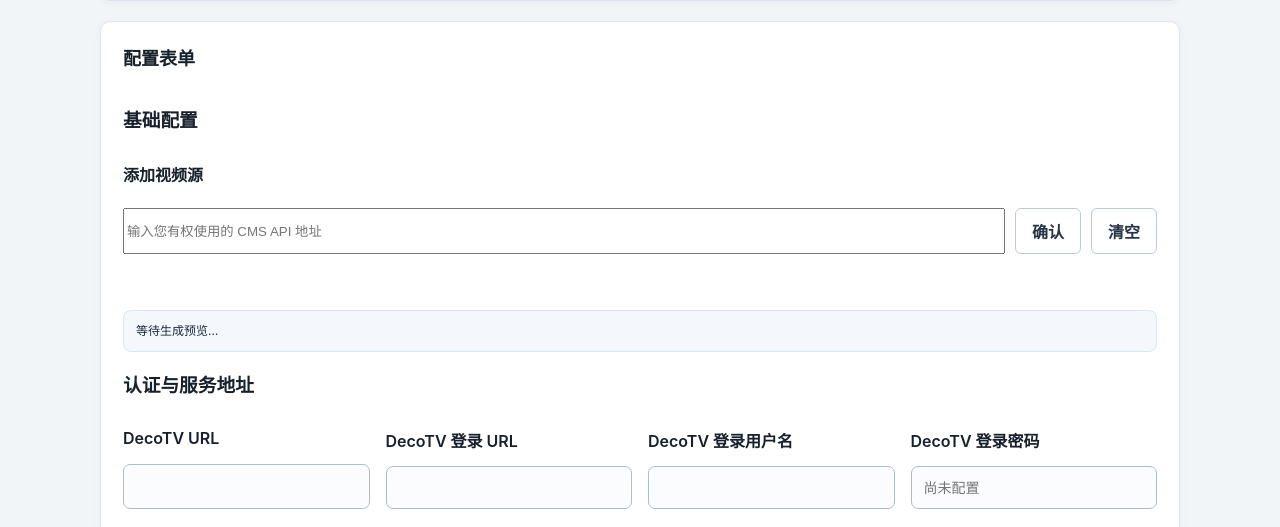
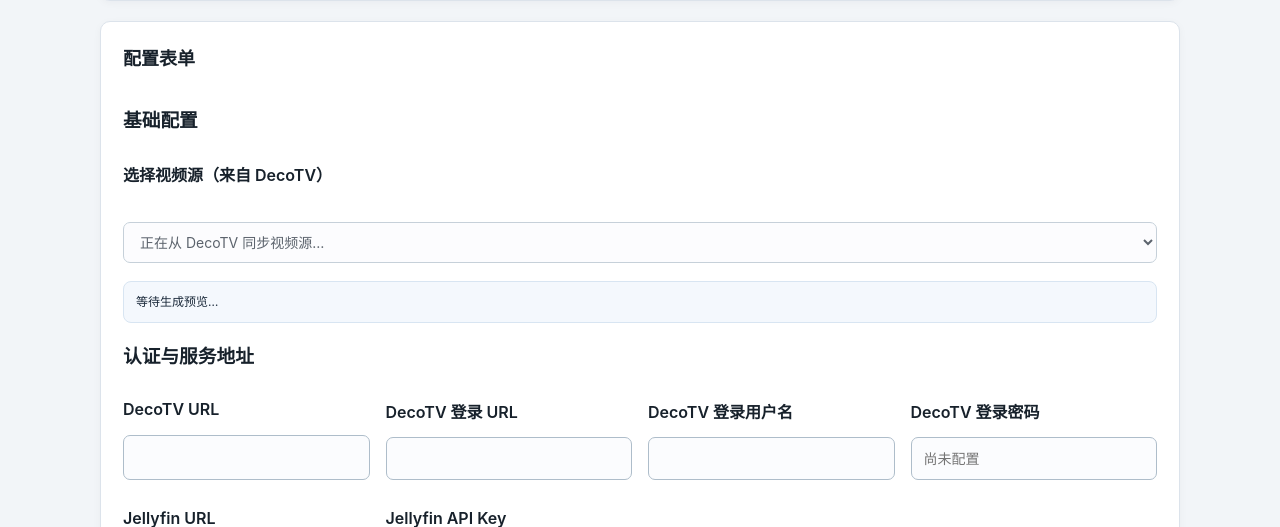
Before and after one commit to catmaple/strm-manager, a Flask app: page / in a window 1280 px wide. Shown: the part 327-854 px from the top of the page. Run offline with Flask 3, Linux system fonts and the light colour scheme; the visitor is signed in with stand-in values (Sample User, id 1); parts of the project's set-up code (start-up, migrations or seed data) failed here and were passed over.

Commit message:
Fetch source from DecoTV

```diff
--- a/app.py
+++ b/app.py
@@ -439,6 +439,54 @@ def discover_sources_from_cms_apis(api_urls):
     return results
 
 
+def fetch_decotv_sources(config):
+    decotv_url = (config.get("decotv") or {}).get("url") or "http://decotv:3000"
+    parsed_url = urllib.parse.urlsplit(decotv_url.strip())
+    if parsed_url.scheme not in {"http", "https"} or not parsed_url.netloc:
+        raise ValueError("DecoTV URL 必须是有效的 HTTP 或 HTTPS 地址")
+    if parsed_url.username or parsed_url.password:
+        raise ValueError("DecoTV URL 不应包含用户名或密码")
+
+    endpoint = urllib.parse.urlunsplit((
+        parsed_url.scheme,
+        parsed_url.netloc,
+        parsed_url.path.rstrip("/") + "/api/admin/config",
+        "",
+        "",
+    ))
+    req = urllib.request.Request(
+        endpoint,
+        headers={"Accept": "application/json", "User-Agent": "STRM-Manager/1.0"},
+    )
+    with urllib.request.urlopen(req, timeout=5) as response:
+        content = response.read(2 * 1024 * 1024 + 1)
+    if len(content) > 2 * 1024 * 1024:
+        raise ValueError("DecoTV 配置响应超过允许大小")
+    payload = json.loads(content)
+    if not isinstance(payload, dict):
+        raise ValueError("DecoTV 配置响应格式无效")
+    app_config = payload.get("Config")
+    source_config = app_config.get("SourceConfig") if isinstance(app_config, dict) else None
+    if not isinstance(source_config, list):
+        raise ValueError("DecoTV 配置中未找到 SourceConfig")
+
+    sources = []
+    seen_apis = set()
+    for item in source_config:
+        if not isinstance(item, dict) or item.get("disabled") is True:
+            continue
+        api = str(item.get("api") or "").strip()
+        api_url = urllib.parse.urlsplit(api)
+        if api_url.scheme not in {"http", "https"} or not api_url.netloc or api in seen_apis:
+            continue
+        name = str(item.get("name") or item.get("key") or api_url.netloc).strip()
+        if not name:
+            name = api_url.netloc
+        sources.append({"name": name, "api": api})
+        seen_apis.add(api)
+    return sources
+
+
 def merge_config(base, overlay):
     if isinstance(base, dict) and isinstance(overlay, dict):
         result = dict(base)
@@ -682,6 +730,25 @@ def login():
 def logout():
     session.clear()
     return redirect(url_for("login"))
+
+
+@app.get("/api/decotv/sources")
+def decotv_sources_api():
+    try:
+        config = load_config()
+        sources = fetch_decotv_sources(config)
+    except (OSError, urllib.error.URLError, ValueError, json.JSONDecodeError) as error:
+        app.logger.warning("Unable to load DecoTV source list: %s", type(error).__name__)
+        return {
+            "sources": [],
+            "message": "无法读取 DecoTV 视频源，请检查 DecoTV 地址和服务状态。",
+        }, 502
+    if not sources:
+        return {
+            "sources": [],
+            "message": "DecoTV 中没有可用视频源，请先在 DecoTV 中设置视频源。",
+        }
+    return {"sources": sources, "message": ""}
 
 
 @app.route("/api/generate_sources", methods=["POST"])
--- a/static/i18n.js
+++ b/static/i18n.js
@@ -15,11 +15,14 @@
     "最近操作结果": "Latest Operation Result",
     "基础配置": "Basic Settings",
     "保留字段（未识别配置）": "Preserved field (unrecognized configuration)",
-    "添加视频源": "Add Video Source",
-    "输入您有权使用的 CMS API 地址": "Enter a CMS API URL you are authorized to use",
-    "添加": "Add",
-    "确认": "Confirm",
-    "清空": "Clear",
+    "选择视频源（来自 DecoTV）": "Select a source (from DecoTV)",
+    "未能从 DecoTV 获取到视频源。请先到 DecoTV 设置并启用视频源，否则 STRM Manager 无法抓取到可供 Jellyfin 播放的视频。": "No video sources could be retrieved from DecoTV. Configure and enable sources in DecoTV first; otherwise, STRM Manager cannot crawl videos for Jellyfin playback.",
+    "请选择 DecoTV 中已配置的视频源": "Select a source configured in DecoTV",
+    "无法读取 DecoTV 视频源": "Unable to load DecoTV sources",
+    "正在从 DecoTV 同步视频源…": "Syncing sources from DecoTV…",
+    "已从 DecoTV 同步视频源。": "Sources synced from DecoTV.",
+    "无法读取 DecoTV 视频源，请检查 DecoTV 地址和服务状态。": "Unable to load sources from DecoTV. Check the DecoTV URL and service status.",
+    "DecoTV 中没有可用视频源，请先在 DecoTV 中设置视频源。": "No available sources in DecoTV. Configure sources in DecoTV first.",
     "等待生成预览…": "Waiting for preview…",
     "认证与服务地址": "Authentication and Service URLs",
     "DecoTV 登录 URL": "DecoTV Login URL",
--- a/static/style.css
+++ b/static/style.css
@@ -142,6 +142,8 @@ button {
   cursor: pointer;
 }
 button:hover { background: #12558a; }
+button:disabled,
+button:disabled:hover { opacity: 0.55; cursor: wait; }
 button.secondary { border: 1px solid #bdc9d5; color: #263445; background: #fff; }
 button.secondary:hover { background: #edf2f6; }
 .actions { display: flex; flex-wrap: wrap; align-items: center; gap: 14px; margin-top: 14px; }
--- a/templates/index.html
+++ b/templates/index.html
@@ -77,13 +77,12 @@
           </div>
           {% endif %}
           <div class="field field-wide">
-            <label for="cms_api_custom">添加视频源</label>
-            <div class="inline-actions" style="margin-bottom: 10px;">
-              <input id="cms_api_custom" type="url" placeholder="输入您有权使用的 CMS API 地址" style="flex: 1; min-width: 240px;">
-              <button class="secondary" type="button" id="addCmsApiButton">确认</button>
-              <button class="secondary" type="button" id="clearCmsApiButton">清空</button>
-            </div>
-            <div id="cmsApiTags" class="tag-list" aria-live="polite"></div>
+            <label for="decotvSourceSelect">选择视频源（来自 DecoTV）</label>
+            <p id="decotvSourceStatus" class="muted" aria-live="polite"></p>
+            <p id="sourceConfigWarning" class="notice error" role="alert" hidden>未能从 DecoTV 获取到视频源。请先到 DecoTV 设置并启用视频源，否则 STRM Manager 无法抓取到可供 Jellyfin 播放的视频。</p>
+            <select id="decotvSourceSelect" disabled>
+              <option value="">正在从 DecoTV 同步视频源…</option>
+            </select>
             <input id="cms_apis" name="cms_apis" type="hidden" value="{{ (config.get('cms_apis') or []) | tojson | forceescape }}">
             <div id="cmsPreview" class="preview-box" aria-live="polite">等待生成预览…</div>
           </div>
@@ -311,7 +310,7 @@
         </div>
 
         <div class="actions">
-          <button type="submit" name="action" value="save">校验并保存</button>
+          <button id="saveConfigButton" type="submit" name="action" value="save" disabled>校验并保存</button>
           <button class="secondary" type="submit" name="action" value="test_connection">测试连接</button>
           <button class="secondary" type="submit" name="action" value="dry_run">Dry Run</button>
           <button class="secondary" type="submit" name="action" value="run_job_auto">扫描DecoTV默认分类</button>
@@ -339,15 +338,16 @@
   <script>
     (function () {
       const textarea = document.getElementById("cms_apis");
-      const input = document.getElementById("cms_api_custom");
-      const addBtn = document.getElementById("addCmsApiButton");
-      const clearBtn = document.getElementById("clearCmsApiButton");
-      const tags = document.getElementById("cmsApiTags");
+      const sourceSelect = document.getElementById("decotvSourceSelect");
       const previewBox = document.getElementById("cmsPreview");
       const sourcesField = document.getElementById("crawl_sources");
+      const sourceStatus = document.getElementById("decotvSourceStatus");
+      const sourceWarning = document.getElementById("sourceConfigWarning");
+      const saveButton = document.getElementById("saveConfigButton");
       const formatBtn = document.getElementById("format-json");
       const csrfToken = "{{ csrf_token() }}";
       let previewRequest = 0;
+      let currentDecoTVSources = [];
 
       function parseCmsApis() {
         const raw = (textarea.value || "").trim();
@@ -374,27 +374,25 @@
       function writeCmsApis(values) {
         const unique = Array.from(new Set(values.map((item) => item.trim()).filter(Boolean)));
         textarea.value = JSON.stringify(unique, null, 2);
-        renderCmsApiTags();
       }
 
-      function renderCmsApiTags() {
-        const values = parseCmsApis();
-        tags.innerHTML = "";
-        values.forEach((value) => {
-          const chip = document.createElement("span");
-          chip.className = "tag";
-          chip.textContent = value;
-          const remove = document.createElement("button");
-          remove.type = "button";
-          remove.textContent = "×";
-          remove.setAttribute("aria-label", window.strmTranslate("移除") + " " + value);
-          remove.addEventListener("click", function () {
-            writeCmsApis(parseCmsApis().filter((item) => item !== value));
-            triggerPreview();
-          });
-          chip.appendChild(remove);
-          tags.appendChild(chip);
+      function renderDecoTVSources(selectedApi) {
+        sourceSelect.replaceChildren();
+        const placeholder = document.createElement("option");
+        placeholder.value = "";
+        placeholder.textContent = window.strmTranslate("请选择 DecoTV 中已配置的视频源");
+        sourceSelect.appendChild(placeholder);
+        currentDecoTVSources.forEach((source) => {
+          const option = document.createElement("option");
+          option.value = source.api;
+          option.textContent = source.name;
+          option.title = source.api;
+          sourceSelect.appendChild(option);
         });
+        sourceSelect.value = currentDecoTVSources.some((source) => source.api === selectedApi)
+          ? selectedApi
+          : "";
+        sourceSelect.disabled = !currentDecoTVSources.length;
       }
 
       function updatePreview(message, sources) {
@@ -420,15 +418,18 @@
         if (!textarea || !previewBox) return;
         const requestId = ++previewRequest;
         const values = parseCmsApis();
+        if (sourcesField) sourcesField.value = "[]";
         if (!values.length) {
           updatePreview("未配置 CMS API，预览为空。", []);
-          return;
+          if (saveButton) saveButton.disabled = false;
+          return Promise.resolve();
         }
+        if (saveButton) saveButton.disabled = true;
         previewBox.textContent = window.strmTranslate("正在生成预览…");
         const form = new URLSearchParams();
         form.append("csrf_token", csrfToken);
         form.append("cms_apis", JSON.stringify(values));
-        fetch("{{ url_for('generate_sources_api') }}", {
+        return fetch("{{ url_for('generate_sources_api') }}", {
           method: "POST",
           headers: { "Content-Type": "application/x-www-form-urlencoded; charset=UTF-8" },
           body: form.toString(),
@@ -441,63 +442,76 @@
               updatePreview(data.error || "生成预览失败。", []);
               return;
             }
-            if (data.sources && data.sources.length && sourcesField) {
-              sourcesField.value = JSON.stringify(data.sources);
-            }
+            if (sourcesField) sourcesField.value = JSON.stringify(data.sources || []);
             updatePreview(data.message || "已生成预览。", data.sources || []);
           })
           .catch(() => {
             if (requestId !== previewRequest) return;
             updatePreview("生成预览失败，请稍后再试。", []);
+          })
+          .finally(() => {
+            if (requestId === previewRequest && saveButton) saveButton.disabled = false;
           });
       }
 
-      function addCmsApiFromInput() {
-        const value = (input.value || "").trim();
-        if (!value) return false;
-        writeCmsApis(parseCmsApis().concat([value]));
-        input.value = "";
-        triggerPreview();
-        return true;
+      function loadDecoTVSources() {
+        if (!sourceSelect) return;
+        if (saveButton) saveButton.disabled = true;
+        if (sourceWarning) sourceWarning.hidden = true;
+        if (sourceStatus) {
+          sourceStatus.textContent = window.strmTranslate("正在从 DecoTV 同步视频源…");
+        }
+        fetch("{{ url_for('decotv_sources_api') }}", { credentials: "same-origin" })
+          .then((response) => response.json().then((data) => ({ status: response.status, data })))
+          .then(({ status, data }) => {
+            if (status >= 400) {
+              if (sourceWarning) sourceWarning.hidden = false;
+              if (sourceStatus) sourceStatus.textContent = window.strmTranslate(data.message || "无法读取 DecoTV 视频源，请检查 DecoTV 地址和服务状态。");
+              sourceSelect.replaceChildren();
+              const option = document.createElement("option");
+              option.value = "";
+              option.textContent = window.strmTranslate("无法读取 DecoTV 视频源");
+              sourceSelect.appendChild(option);
+              return;
+            }
+            const previouslySelected = parseCmsApis()[0];
+            currentDecoTVSources = data.sources || [];
+            const selectedApi = currentDecoTVSources.some((source) => source.api === previouslySelected)
+              ? previouslySelected
+              : (currentDecoTVSources[0] || {}).api || "";
+            renderDecoTVSources(selectedApi);
+            writeCmsApis(selectedApi ? [selectedApi] : []);
+            if (!currentDecoTVSources.length) {
+              if (sourceWarning) sourceWarning.hidden = false;
+              if (sourceStatus) {
+                sourceStatus.textContent = window.strmTranslate(
+                  data.message || "DecoTV 中没有可用视频源，请先在 DecoTV 中设置视频源。"
+                );
+              }
+              return triggerPreview();
+            }
+            if (sourceWarning) sourceWarning.hidden = true;
+            if (sourceStatus) {
+              sourceStatus.textContent = window.strmTranslate("已从 DecoTV 同步视频源。");
+            }
+            return triggerPreview();
+          })
+          .catch(() => {
+            if (sourceWarning) sourceWarning.hidden = false;
+            if (sourceStatus) {
+              sourceStatus.textContent = window.strmTranslate("无法读取 DecoTV 视频源，请检查 DecoTV 地址和服务状态。");
+            }
+          })
+          .finally(() => {
+            if (saveButton) saveButton.disabled = false;
+          });
       }
 
-      if (addBtn) {
-        addBtn.addEventListener("click", function () {
-          if (!addCmsApiFromInput()) input.focus();
-        });
-      }
-
-      if (input) {
-        input.addEventListener("change", addCmsApiFromInput);
-      }
-
-      if (clearBtn) {
-        clearBtn.addEventListener("click", function () {
-          textarea.value = "[]";
-          renderCmsApiTags();
-          triggerPreview();
-          window.addEventListener("strm-language-change", function () {
-            renderCmsApiTags();
-            triggerPreview();
-          });
-        });
-      }
-
-      if (input) {
-        input.addEventListener("keydown", function (event) {
-          if (event.key === "Enter") {
-            event.preventDefault();
-            if (addBtn) addBtn.click();
-          }
-        });
-      }
-
-      if (textarea) {
-        textarea.addEventListener("input", function () {
-          renderCmsApiTags();
-          triggerPreview();
-        });
-      }
+      sourceSelect.addEventListener("change", function () {
+        const selectedApi = sourceSelect.value;
+        writeCmsApis(selectedApi ? [selectedApi] : []);
+        triggerPreview();
+      });
 
       if (formatBtn) {
         formatBtn.addEventListener("click", function () {
@@ -511,8 +525,11 @@
         });
       }
 
-      renderCmsApiTags();
-      triggerPreview();
+      loadDecoTVSources();
+      window.addEventListener("strm-language-change", function () {
+        renderDecoTVSources(sourceSelect.value);
+        loadDecoTVSources();
+      });
     })();
   </script>
 </body>
```
Also changed, not shown: README.en.md (+2 -5 lines), tests/test_app.py (+75 -3 lines), README.md.
